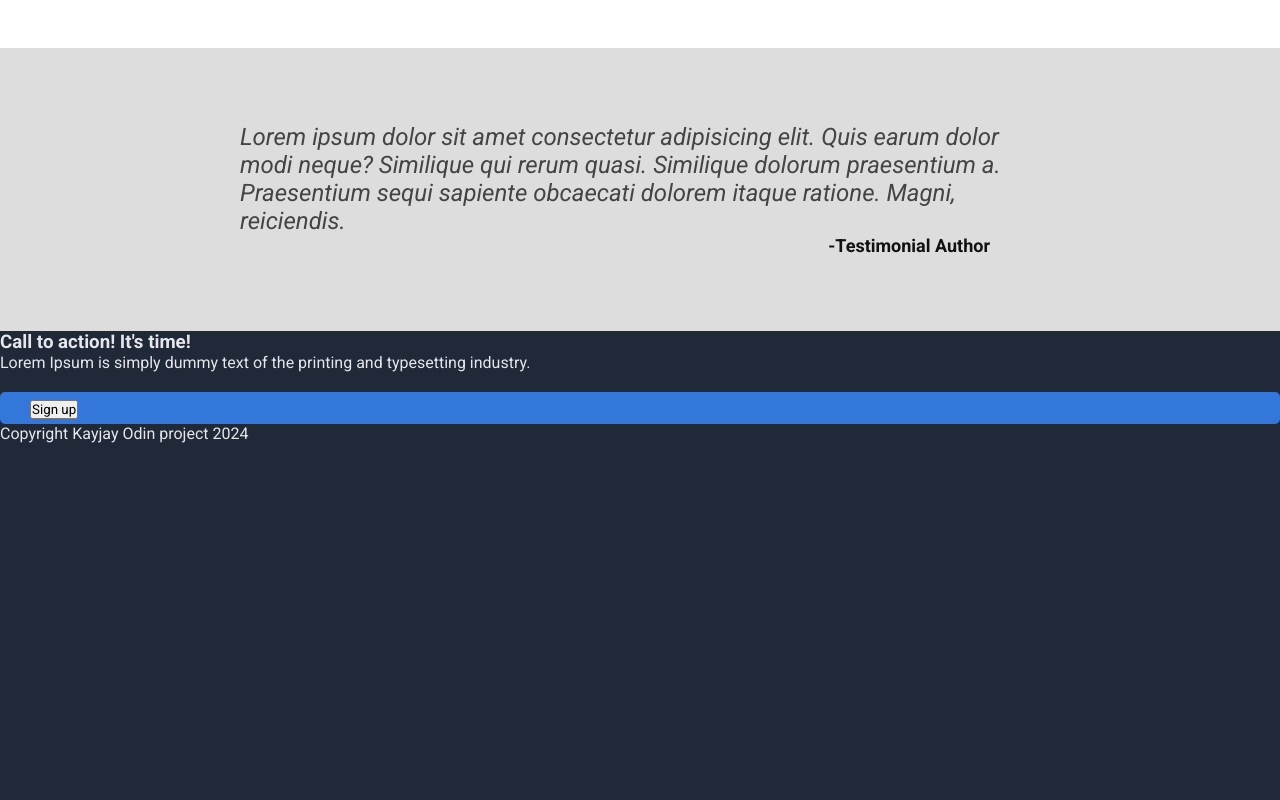
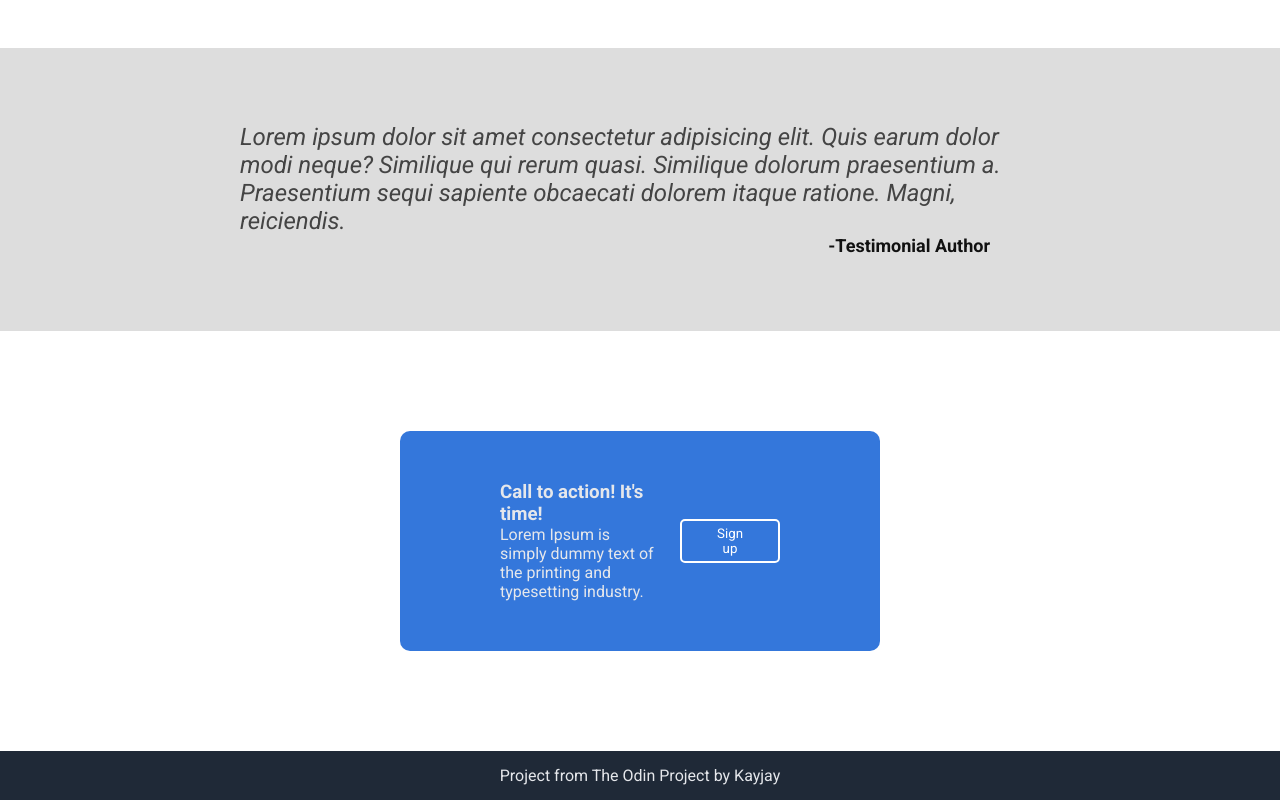
Before and after one commit to Kayjayness/landing-page-odin-project, a plain HTML site: page index.html in a window 1280 px wide. Shown: the part 981-1781 px from the top of the page. Before the commit the page ends 1424 px from the top, so only its background shows below. Drawn offline with Linux system fonts and the light colour scheme.

Commit message:
CSS complete, project complete

```diff
--- a/index.html
+++ b/index.html
@@ -13,9 +13,9 @@
         <nav class="navigation">
             <logo class="logo">Company Name</logo>
             <ol class="navigationList">
-                <li class="navitem one">header link one</li>
-                <li class="navitem two">header link two</li>
-                <li class="navitem three">header link three</li>
+                <li class="navitem one"><a>header link one</a></li>
+                <li class="navitem two"><a>header link two</a></li>
+                <li class="navitem three"><a>header link three</a></li>
             </ol>
         </nav>
         <div class="headersection">
@@ -61,16 +61,18 @@
 
     <div class="sectionFour">
         <div class="contentBox">
-            <h3>Call to action! It's time!</h3>
-            <p>Lorem Ipsum is simply dummy text of the printing and typesetting industry.</p>
-            <div class="button">
+            <div>
+                <h3>Call to action! It's time!</h3>
+                <p>Lorem Ipsum is simply dummy text of the printing and typesetting industry.</p>
+            </div>
+            <div class="buttonTwo">
                 <button>Sign up</button>
             </div>
         </div>
     </div>
 
     <footer class="footer">
-        <p>Copyright Kayjay Odin project 2024</p>
+        <p>Project from The Odin Project by Kayjay</p>
     </footer>
 </body>
 </html>
--- a/styles.css
+++ b/styles.css
@@ -10,6 +10,22 @@
 
 body {
     background-color: #1f2937;
+    color: #e5e7eb;
+}
+
+a {
+    text-decoration: none;
+}
+
+a:hover {
+    color: #67b0e0;
+}
+
+a:active {
+    color: #67b0e0;
+}
+
+a:visited {
     color: #e5e7eb;
 }
 
@@ -58,6 +74,11 @@ body {
     background-color: #3477db;
     border-style: none;
     border-radius: 5px;
+}
+
+.button:hover {
+    background-color: #fff;
+    color: #111;
 }
 
 .headersectionTwo {
@@ -143,3 +164,37 @@ article {
     font-weight: 600;
     font-size: 18px;
 }
+
+.sectionFour {
+    background-color: #fff;
+    padding: 100px 400px;
+}
+
+.contentBox {
+    display: flex;
+    align-items: center;
+    justify-content: space-between;
+    gap: 25px;
+    background-color: #3477db;
+    border-radius: 10px;
+    padding: 50px 100px;
+    margin: 0px auto;
+}
+
+.buttonTwo button {
+    color: #fff;
+    padding: 5px 35px;
+    border-radius: 5px;
+    border: solid 2px #fff;
+    background-color: #11111100;
+}
+
+.buttonTwo button:hover {
+    color: #111;
+    background-color: #fff;
+}
+
+.footer {
+    padding: 15px 0px;
+    text-align: center;
+}
```
